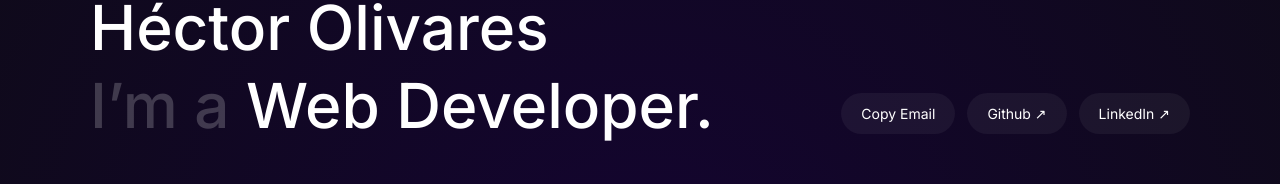
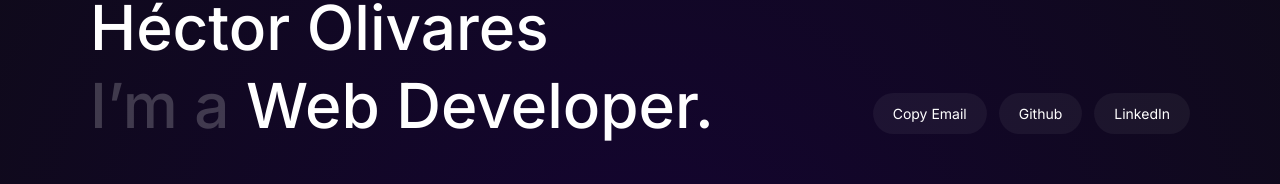
Before and after one commit to hectorolivares/V1, a React (Vite) app: page / in a window 1280 px wide. Shown: the part 476-660 px from the top of the page. Built offline with nearby package versions, Linux system fonts and the light colour scheme.

Commit message:
link arrows removed

```diff
--- a/src/home.tsx
+++ b/src/home.tsx
@@ -78,7 +78,7 @@ export const Home = () => {
                 }}
               >
                 {/Mobi|Android/i.test(navigator.userAgent)
-                  ? "Email ↗️"
+                  ? "Email"
                   : "Copy Email"}
               </a>
             </li>
@@ -88,7 +88,7 @@ export const Home = () => {
                 href="https://github.com/hectorolivares"
                 target="_blank"
               >
-                Github ↗
+                Github
               </a>
             </li>
             <li className="">
@@ -97,7 +97,7 @@ export const Home = () => {
                 href="https://www.linkedin.com/in/hectorolivaresn/"
                 target="_blank"
               >
-                LinkedIn ↗
+                LinkedIn
               </a>
             </li>
           </ul>
```
